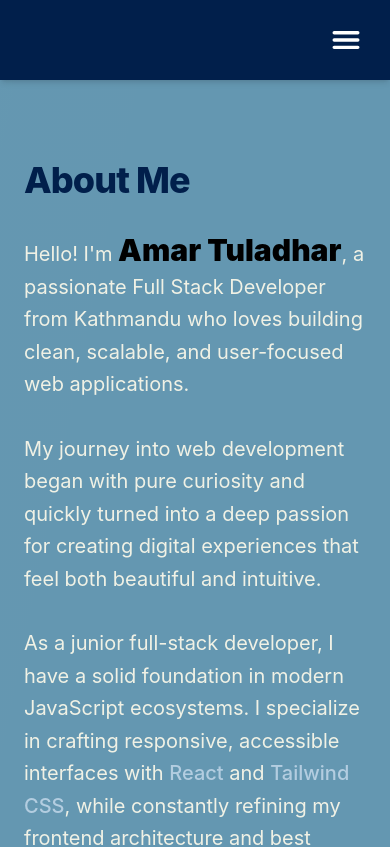
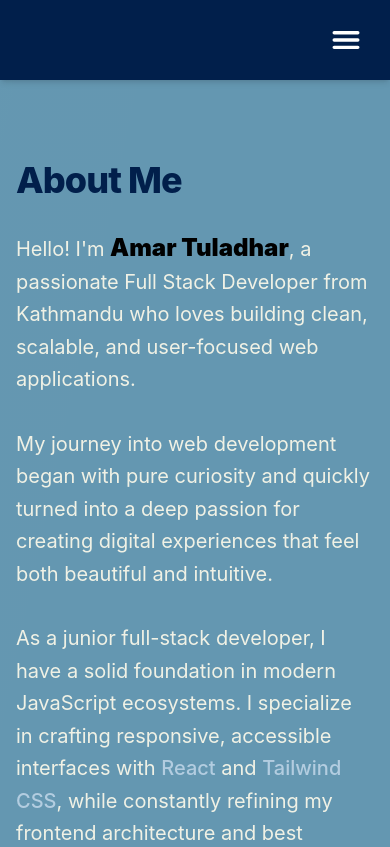
Before and after one commit to tuladharamar/Portfolio, a React (Vite) app in the folder Frontend/: page /about in a window 390 px wide. Shown: the top 847 px of the page. Built offline with nearby package versions, Linux system fonts and the light colour scheme; a web font is replaced by a local one.

Commit message:
little change in CSS

```diff
--- a/Frontend/src/Components/Body/About.tsx
+++ b/Frontend/src/Components/Body/About.tsx
@@ -13,7 +13,7 @@ const About = () => {
         <div className="absolute inset-0 bg-linear-to-br from-accent/5 via-transparent to-quad" />
       </div>
 
-      <div className="relative max-w-6xl mx-auto px-6 md:px-8 lg:px-12 w-full ">
+      <div className="relative max-w-6xl mx-auto px-4 md:px-8 lg:px-12 w-full ">
         <div className="grid md:grid-cols-2 gap-12 lg:gap-16 items-center ">
 
           {/* Left: Text Content – staggered fade-in like hero */}
@@ -36,7 +36,7 @@ const About = () => {
               whileInView={{ opacity: 1 }}
               transition={{ delay: 0.4, duration: 0.7 }}
               className="text-xl md:text-2xl text-amber-50/90 leading-relaxed">
-              Hello! I'm <span className="text-black text-3xl font-semibold"><b>Amar Tuladhar</b></span>,
+              Hello! I'm <span className="text-black text-2xl font-semibold"><b>Amar Tuladhar</b></span>,
               a passionate Full Stack Developer from Kathmandu who loves building clean,
               scalable, and user-focused web applications.
             </motion.p>
```
